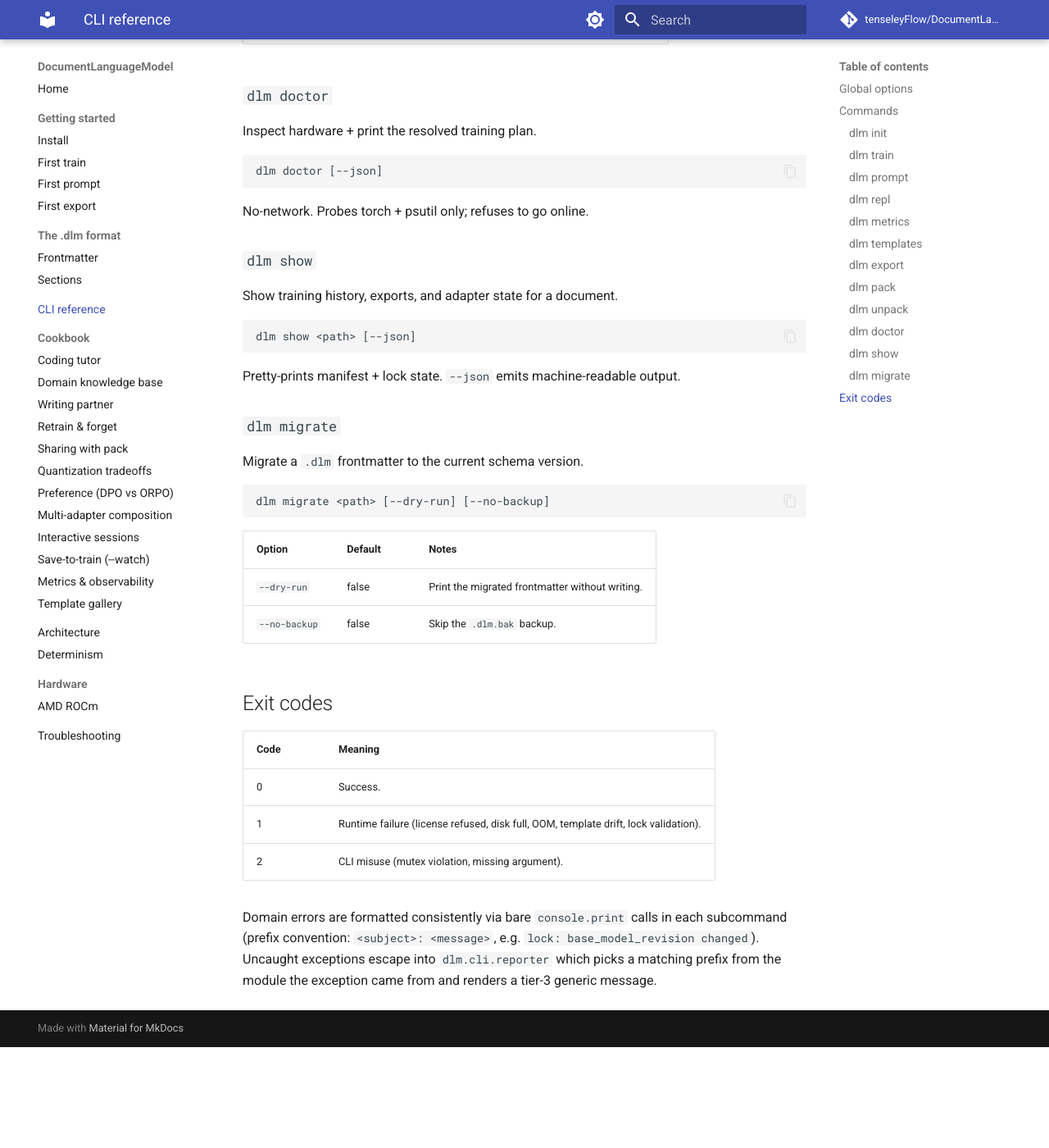
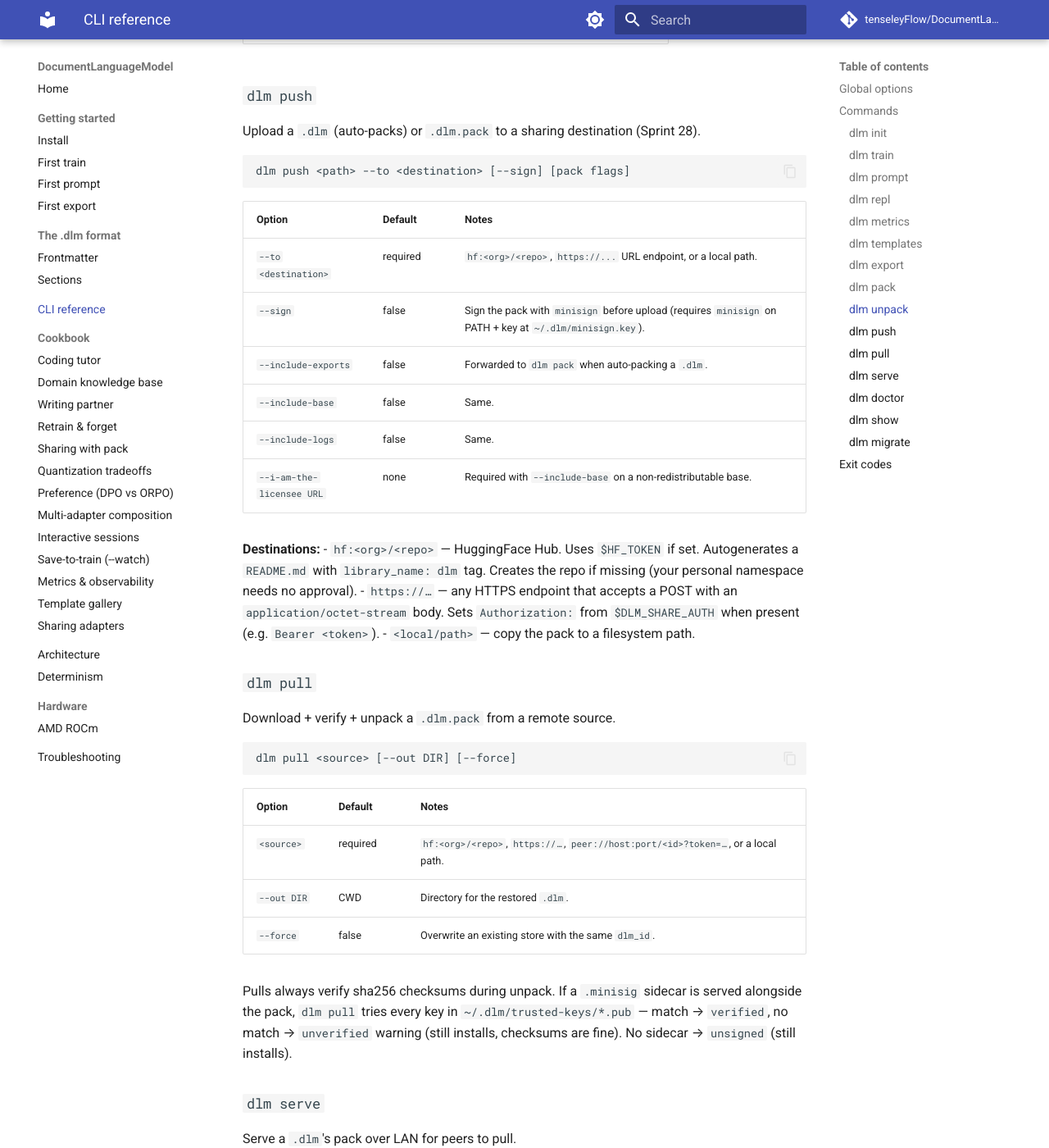
Before and after one commit to tenseleyFlow/DocumentLanguageModel, an MkDocs documentation site: the page built from docs/cli/reference.md, in a window 1280 px wide and 1400 px high, scrolled down 7044 px. Shown: the whole window at 82% size. Built offline with MkDocs 1.6.1 and Material for MkDocs 9.7.7, drawn with Linux system fonts in a browser that asks for light colours; comment, search, counter and statistics services are not loaded; before the commit the page ends 8321 px from its top, so only the background shows below that; some of the changed text lies outside the part shown.

Commit message:
docs(share): CLI reference + sharing cookbook + mkdocs nav

````diff
--- a/docs/cli/reference.md
+++ b/docs/cli/reference.md
@@ -220,6 +220,72 @@ dlm unpack <pack> [--force] [--out DIR]
 | `--force` | false | Overwrite an existing store with the same `dlm_id`. |
 | `--out DIR` | pack parent | Where to place the restored `.dlm`. |
 
+### `dlm push`
+
+Upload a `.dlm` (auto-packs) or `.dlm.pack` to a sharing destination
+(Sprint 28).
+
+```
+dlm push <path> --to <destination> [--sign] [pack flags]
+```
+
+| Option | Default | Notes |
+|---|---|---|
+| `--to <destination>` | required | `hf:<org>/<repo>`, `https://...` URL endpoint, or a local path. |
+| `--sign` | false | Sign the pack with `minisign` before upload (requires `minisign` on PATH + key at `~/.dlm/minisign.key`). |
+| `--include-exports` | false | Forwarded to `dlm pack` when auto-packing a `.dlm`. |
+| `--include-base` | false | Same. |
+| `--include-logs` | false | Same. |
+| `--i-am-the-licensee URL` | none | Required with `--include-base` on a non-redistributable base. |
+
+**Destinations:**
+- `hf:<org>/<repo>` — HuggingFace Hub. Uses `$HF_TOKEN` if set. Autogenerates a `README.md` with `library_name: dlm` tag. Creates the repo if missing (your personal namespace needs no approval).
+- `https://…` — any HTTPS endpoint that accepts a POST with an `application/octet-stream` body. Sets `Authorization:` from `$DLM_SHARE_AUTH` when present (e.g. `Bearer <token>`).
+- `<local/path>` — copy the pack to a filesystem path.
+
+### `dlm pull`
+
+Download + verify + unpack a `.dlm.pack` from a remote source.
+
+```
+dlm pull <source> [--out DIR] [--force]
+```
+
+| Option | Default | Notes |
+|---|---|---|
+| `<source>` | required | `hf:<org>/<repo>`, `https://…`, `peer://host:port/<id>?token=…`, or a local path. |
+| `--out DIR` | CWD | Directory for the restored `.dlm`. |
+| `--force` | false | Overwrite an existing store with the same `dlm_id`. |
+
+Pulls always verify sha256 checksums during unpack. If a `.minisig`
+sidecar is served alongside the pack, `dlm pull` tries every key in
+`~/.dlm/trusted-keys/*.pub` — match → `verified`, no match →
+`unverified` warning (still installs, checksums are fine). No sidecar
+→ `unsigned` (still installs).
+
+### `dlm serve`
+
+Serve a `.dlm`'s pack over LAN for peers to pull.
+
+```
+dlm serve <path> [--port N] [--public --i-know-this-is-public]
+                 [--max-concurrency N] [--rate-limit N]
+                 [--token-ttl-minutes N]
+```
+
+| Option | Default | Notes |
+|---|---|---|
+| `--port N` | 7337 | Bind port. |
+| `--public` | false | Bind `0.0.0.0` **only when paired with** `--i-know-this-is-public`. Without the confirmation flag, `--public` logs a refusal and binds `127.0.0.1`. |
+| `--i-know-this-is-public` | false | Acknowledges the public bind. Meaningless without `--public`. |
+| `--max-concurrency N` | 4 | Max concurrent connections per token. Excess returns HTTP 429. |
+| `--rate-limit N` | 30 | Max requests per minute per token. |
+| `--token-ttl-minutes N` | 15 | Issued token lifetime. Ctrl-C invalidates every outstanding token instantly — the session secret lives only in the serving process. |
+
+On start, prints the `peer://` URL (with embedded token) that the
+other side pastes into `dlm pull`. Ctrl-C cleanly stops the server
+and deletes the temp pack.
+
 ### `dlm doctor`
 
 Inspect hardware + print the resolved training plan.
--- a/mkdocs.yml
+++ b/mkdocs.yml
@@ -72,6 +72,7 @@ nav:
       - Save-to-train (--watch): cookbook/watch-mode.md
       - Metrics & observability: cookbook/metrics.md
       - Template gallery: cookbook/template-gallery.md
+      - Sharing adapters: cookbook/sharing.md
   - Architecture: architecture.md
   - Determinism: determinism.md
   - Hardware:
````
Also changed, not shown: docs/cookbook/sharing.md (added, +188 -0 lines).
